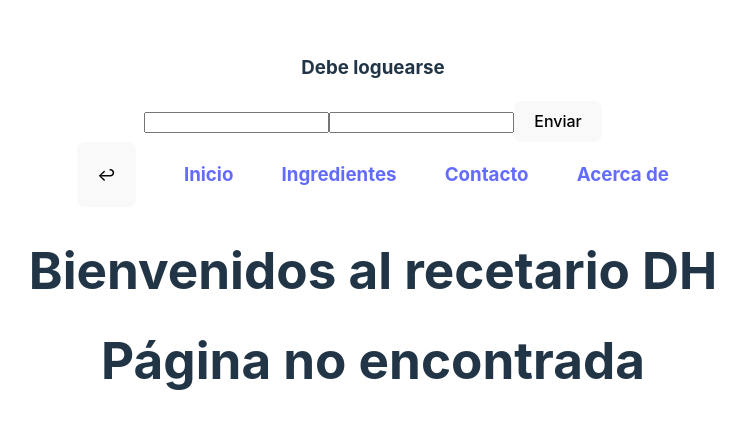
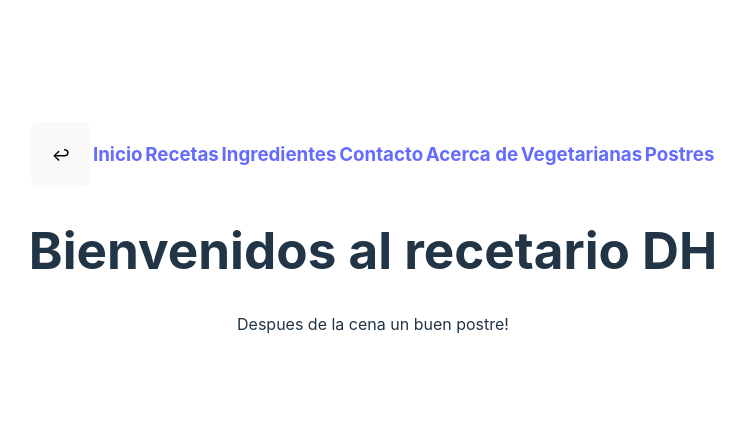
Before and after one commit to juliandevbra/food-project-c7, a React (Vite) app: page /postres in a window 1280 px wide. Shown: the part 171-600 px from the top of the page, without its empty margins (267-1012 px from the left). Built offline with nearby package versions, Linux system fonts and the light colour scheme; no server answers.

Commit message:
Clase 18 - Revisión y práctica - useParms y rutas anidadas (Outlet)

```diff
--- a/src/App.jsx
+++ b/src/App.jsx
@@ -1,24 +1,47 @@
+import { useEffect, useState } from 'react'
 import { Route, Routes } from 'react-router-dom'
 import './App.css'
+import Deserts from './Components/Deserts'
 import LoginForm from './Components/LoginForm'
 import Navbar from './Components/Navbar'
+import RecipeDetail from './Components/RecipeDetail'
+import Vegetarians from './Components/Vegetarians'
+import Veggie from './Components/Veggie'
 import About from './Pages/About'
 import Contact from './Pages/Contact'
 import Home from './Pages/Home'
 import Ingredients from './Pages/Ingredients'
 import NotFound from './Pages/NotFound'
+import Recipes from './Pages/Recipes'
 import { routes } from './routes'
 
 function App() {
 
+  const [recipes, setRecipes] = useState([])
+  const url = 'https://api.spoonacular.com/recipes/random?number=10&apiKey=68d481a0fbc340308fbf934f836ee8c6'
+
+  useEffect(() => {
+      fetch(url)
+      .then(res => res.json())
+      .then(data => setRecipes(data.recipes))
+  }, [])
+
+  console.log(recipes)
+
+
   return (
     <div className="App">
-      <LoginForm/>
       <Navbar/>
-      <h1>Bienvenidos al recetario DH</h1>
       <Routes>
-        <Route path={routes.home} element={<Home/>}/>
+        <Route path={routes.home} element={<Home/>}>
+          <Route path="/vegetarianas" element={<Vegetarians/>}>
+            <Route path="/vegetarianas/veggie" element={<Veggie/>}/>
+          </Route>
+          <Route path="/postres" element={<Deserts/>}/>
+        </Route>
         <Route path={routes.ingredients} element={<Ingredients/>}/>
+        <Route path={routes.recipes} element={<Recipes recipes={recipes}/>}/>
+        <Route path='/recipe/:id' element={<RecipeDetail recipes={recipes}/>}/>
         <Route path={routes.contact} element={<Contact/>}/>
         <Route path={routes.about} element={<About/>}/>
         <Route path='*' element={<NotFound/>}/>
--- /dev/null
+++ b/src/Components/Deserts.jsx
@@ -0,0 +1,11 @@
+import React from 'react'
+
+const Deserts = () => {
+  return (
+    <div>
+        Despues de la cena un buen postre!
+    </div>
+  )
+}
+
+export default Deserts
--- a/src/Components/Navbar.jsx
+++ b/src/Components/Navbar.jsx
@@ -10,9 +10,12 @@
     <div className='navbar'>
         <button onClick={() => navigate(-1)}>↩</button>
         <Link to={routes.home}><h3>Inicio</h3></Link>
+        <Link to={routes.recipes}><h3>Recetas</h3></Link>
         <Link to={routes.ingredients}><h3>Ingredientes</h3></Link>
         <Link to={routes.contact}><h3>Contacto</h3></Link>
         <Link to={routes.about}><h3>Acerca de</h3></Link>
+        <Link to='/vegetarianas'><h3>Vegetarianas</h3></Link>
+        <Link to='/postres'><h3>Postres</h3></Link>
     </div>
   )
 }
--- /dev/null
+++ b/src/Components/RecipeDetail.jsx
@@ -0,0 +1,19 @@
+import React, { useEffect, useState } from 'react'
+import { useParams } from 'react-router-dom'
+
+const RecipeDetail = ({recipes}) => {
+
+    const params = useParams()
+
+    const recipeSelected = recipes.find((recipe) => params.id == recipe.id)
+    console.log(recipeSelected)
+  return (
+    <div>
+        <h2>{recipeSelected.title}</h2>
+        <img src={recipeSelected.image} alt="" />
+        <h4>{recipeSelected.instructions}</h4>
+    </div>
+  )
+}
+
+export default RecipeDetail
--- /dev/null
+++ b/src/Components/Vegetarians.jsx
@@ -0,0 +1,14 @@
+import React from 'react'
+import { Link, Outlet } from 'react-router-dom'
+
+const Vegetarians = () => {
+  return (
+    <div>
+        <h3>Lista de recetas vegetarianas, bien saludable! </h3>
+        <Link to="/vegetarianas/veggie"><h3>Veggies</h3></Link>
+        <Outlet/>
+    </div>
+  )
+}
+
+export default Vegetarians
--- /dev/null
+++ b/src/Components/Veggie.jsx
@@ -0,0 +1,11 @@
+import React from 'react'
+
+const Veggie = () => {
+  return (
+    <div>
+        <h3> Recetas sin ningún tipo de maltrato animal!</h3>
+    </div>
+  )
+}
+
+export default Veggie
--- a/src/Pages/Home.jsx
+++ b/src/Pages/Home.jsx
@@ -1,21 +1,14 @@
 import React, { useEffect, useState } from 'react'
+import { Link, Outlet } from 'react-router-dom'
 import Card from '../Components/Card'
 
 const Home = () => {
-    const [recipes, setRecipes] = useState([])
-    const url = 'https://api.spoonacular.com/recipes/random?number=10&apiKey=68d481a0fbc340308fbf934f836ee8c6'
 
-    useEffect(() => {
-        fetch(url)
-        .then(res => res.json())
-        .then(data => setRecipes(data.recipes))
-    }, [])
-
-    console.log(recipes)
 
     return (
         <div>
-            {recipes.map(recipe => <Card key={recipe.id} recipe={recipe}/>)}
+            <h1>Bienvenidos al recetario DH</h1>
+            <Outlet/>
         </div>
     )
 }
--- /dev/null
+++ b/src/Pages/Recipes.jsx
@@ -0,0 +1,14 @@
+import React, { useEffect, useState } from 'react'
+import { Link } from 'react-router-dom'
+import Card from '../Components/Card'
+
+const Recipes = ({recipes}) => {
+  return (
+    <div>
+      <h2>Lista de recetas random</h2>
+        {recipes.map(recipe => <Link key={recipe.id} to={'/recipe/' + recipe.id}><Card  recipe={recipe}/></Link>)}
+    </div>
+  )
+}
+
+export default Recipes
--- a/src/routes.js
+++ b/src/routes.js
@@ -2,5 +2,7 @@
     home: '/',
     ingredients: '/ingredientes',
     contact: '/contacto',
-    about: '/acerca'
+    about: '/acerca',
+    recipes: '/recetas',
+    recipe: '/recipe/:id'
 }
```
